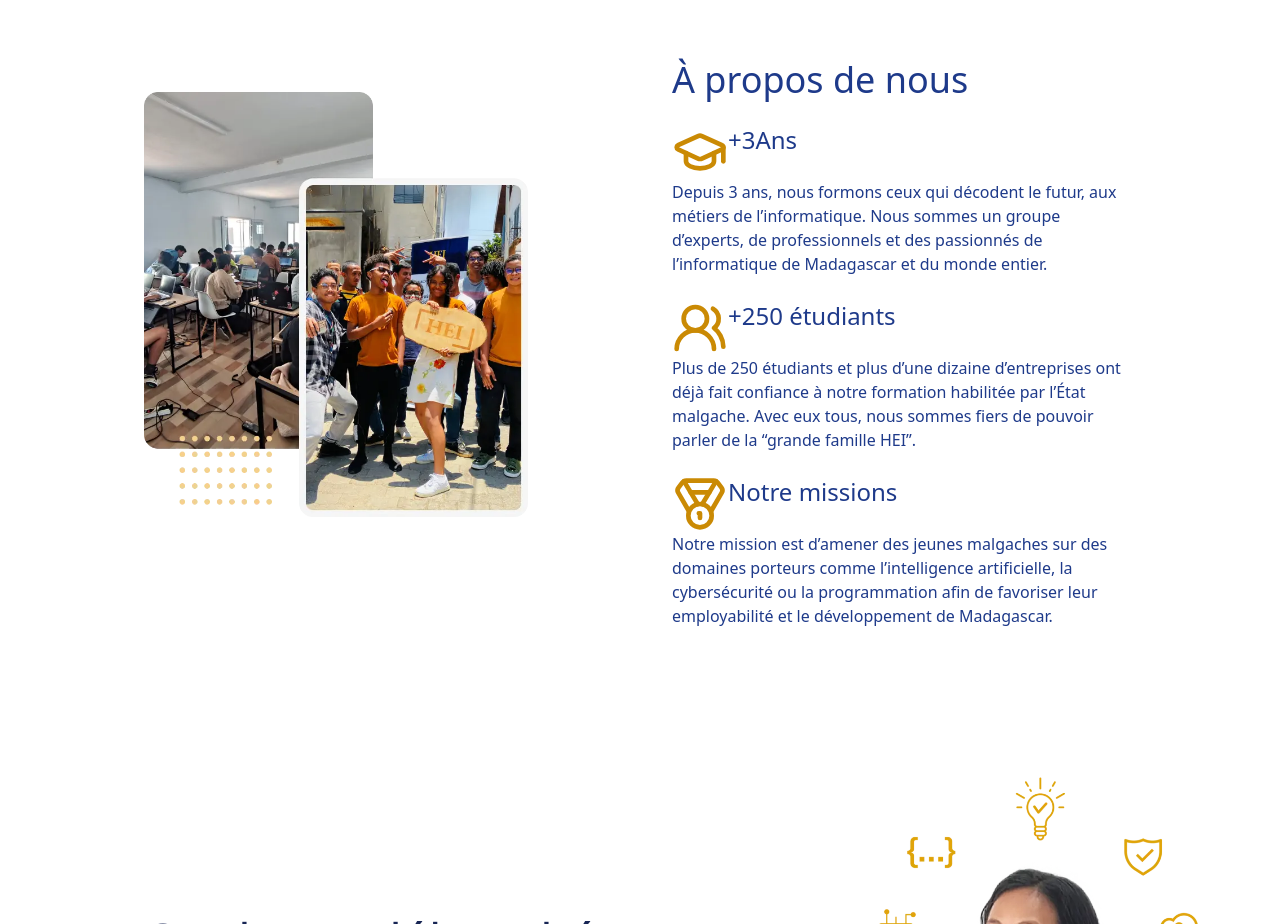
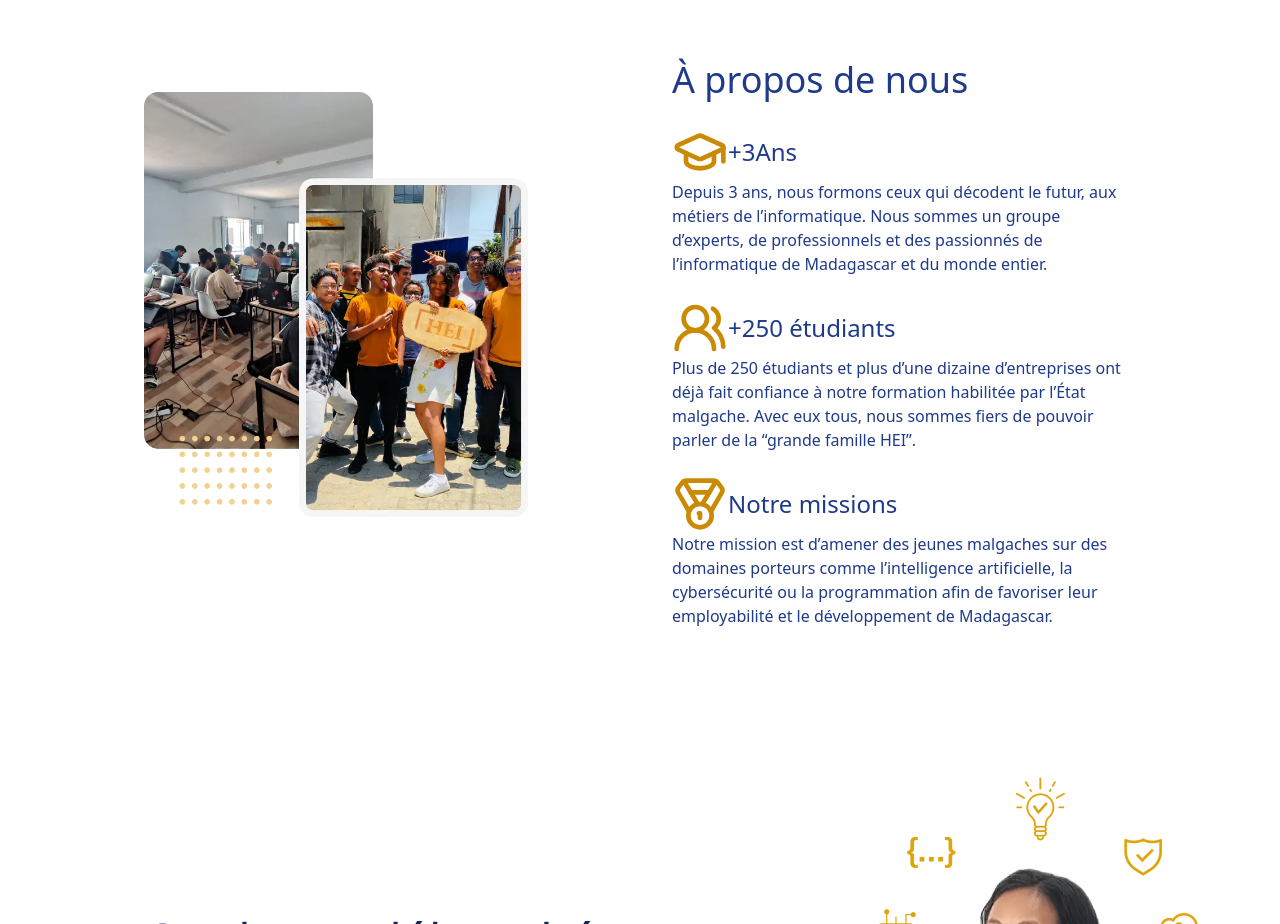
Before and after one commit to vals43/FirstStepReact, a React (Vite) app: page / in a window 1280 px wide. Shown: the part 980-1904 px from the top of the page. Built offline with nearby package versions, Linux system fonts and the light colour scheme.

Commit message:
style: all page

```diff
--- a/src/components/About.jsx
+++ b/src/components/About.jsx
@@ -16,7 +16,7 @@ function About() {
       </div>
       <div>
         <h1 className="text-4xl">À propos de nous</h1>
-        <p className="flex text-2xl mt-6">
+        <p className="flex items-center text-2xl mt-6">
           <GraduationCap className="text-yellow-600 size-14" /> +3Ans
         </p>
         <p>
@@ -24,7 +24,7 @@ function About() {
           l’informatique. Nous sommes un groupe d’experts, de professionnels et
           des passionnés de l’informatique de Madagascar et du monde entier.
         </p>
-        <p className="flex text-2xl mt-6">
+        <p className="flex items-center text-2xl mt-6">
           {" "}
           <Users2 className="text-yellow-600 size-14" /> +250 étudiants
         </p>
@@ -34,7 +34,7 @@ function About() {
           eux tous, nous sommes fiers de pouvoir parler de la “grande famille
           HEI”.
         </p>
-        <p className="flex text-2xl mt-6">
+        <p className="flex items-center text-2xl mt-6">
           {" "}
           <Medal className="text-yellow-600 size-14" /> Notre missions
         </p>
```
